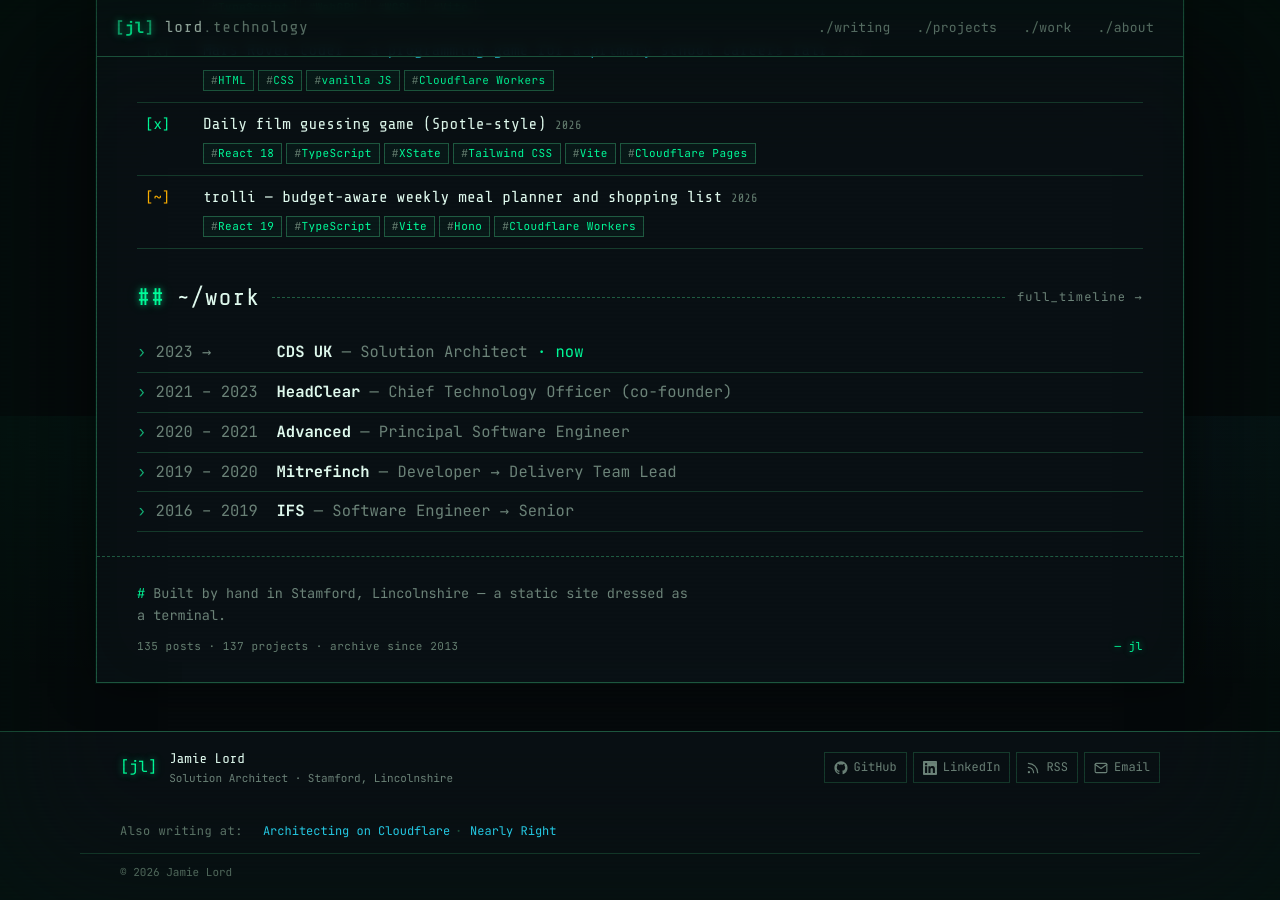
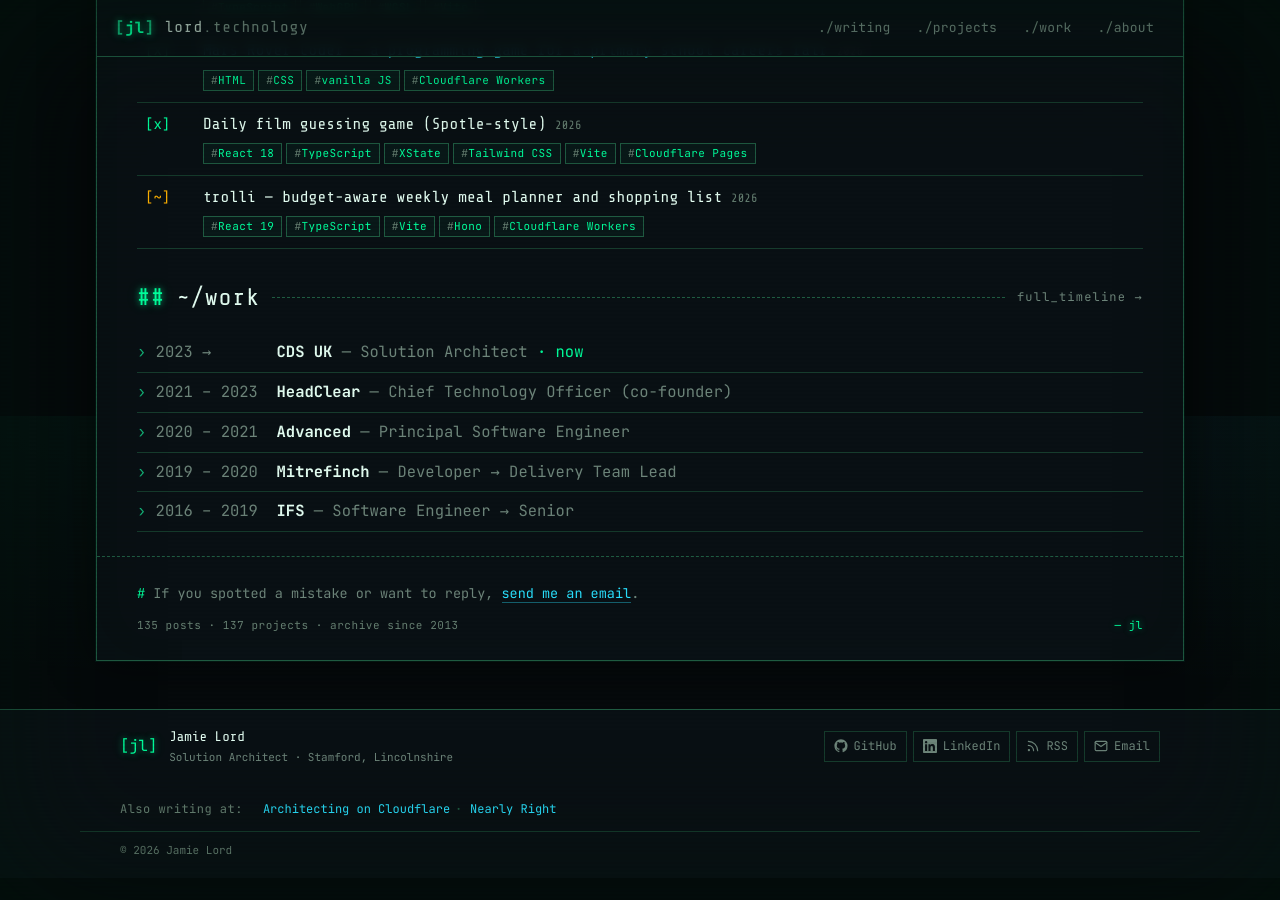
Before and after one commit to jamie-lord/Lord.technology, a Jekyll site: the page built from index.html, in a window 1280 px wide and 900 px high, scrolled down 1384 px. Built offline with Jekyll 4.4.1, drawn with Linux system fonts in a browser that asks for light colours; after the commit the page ends 2262 px from its top, so only the background shows below that.

Commit message:
Drop the build tagline from the home colophon

```diff
--- a/_layouts/home.html
+++ b/_layouts/home.html
@@ -86,7 +86,5 @@ layout: default
 
   {% assign first_year = site.posts.last.date | date: '%Y' %}
   {% capture home_status %}{{ site.posts.size }} posts · {% if site.data.projects %}{{ site.data.projects.size }} projects · {% endif %}archive since {{ first_year }}{% endcapture %}
-  {% include colophon.html
-     body="Built by hand in Stamford, Lincolnshire — a static site dressed as a terminal."
-     status=home_status %}
+  {% include colophon.html status=home_status %}
 </main>
```
